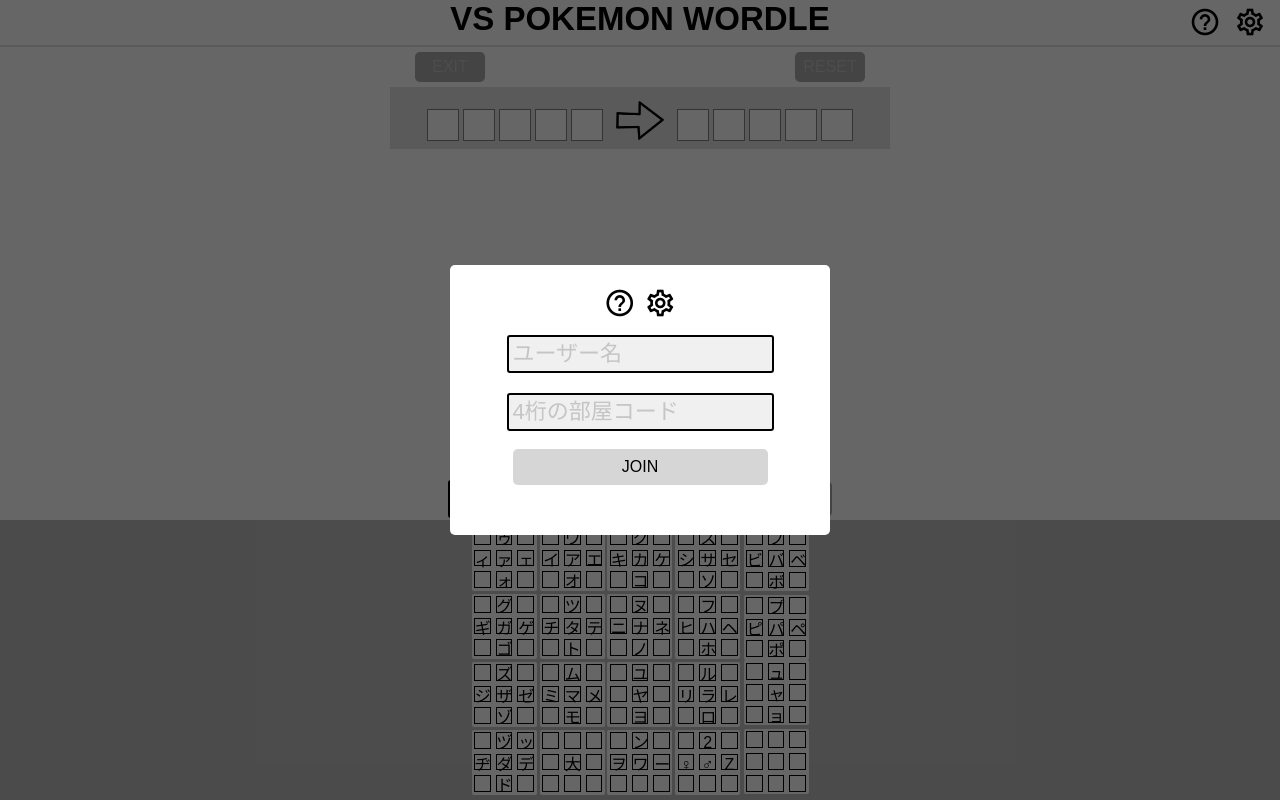
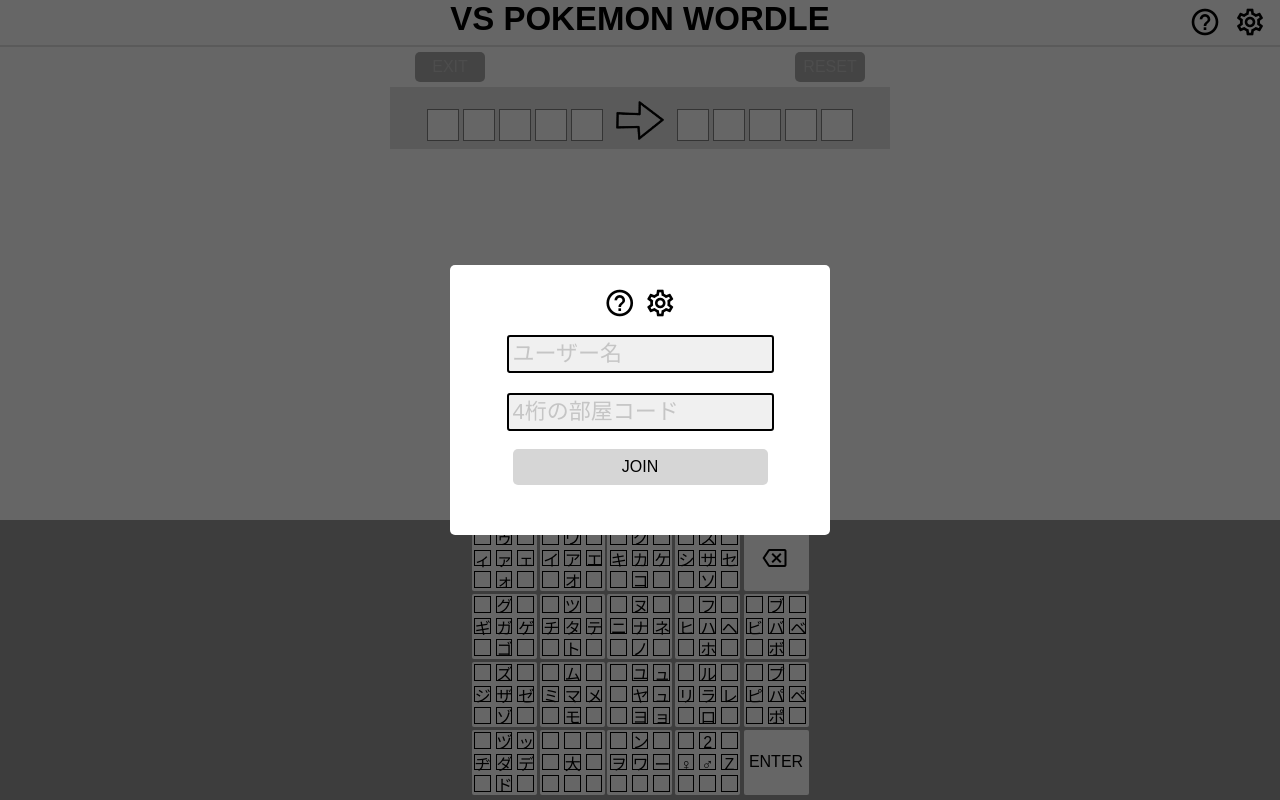
Before and after one commit to Yotty0404/VS_Pokemon_Wordle_Test, a Flask app: page / in a window 1280 px wide. Run offline with Flask 2, Linux system fonts and the light colour scheme; some libraries are stand-ins or nearby versions.

Commit message:
フリックの動き実装

```diff
--- a/static/css/style.css
+++ b/static/css/style.css
@@ -7,6 +7,7 @@ body {
     width: 100vw;
     min-height: 100vh;
     min-height: calc(var(--vh, 1vh) * 100);
+    overflow: hidden;
 }
 
 input, button, select, textarea {
@@ -72,7 +73,7 @@ input, button, select, textarea {
     width: 90vw;
     max-width: 500px;
     margin: 0 auto;
-    height: calc(var(--vh, 1vh) * 100 - 367px);
+    height: calc(var(--vh, 1vh) * 100 - 399px);
 }
 
 .board {
@@ -147,11 +148,35 @@ input, button, select, textarea {
     display: flex;
     flex-wrap: wrap;
     justify-content: space-around;
+    height: 32px;
+    width: 100%;
+}
+
+#input_container2 {
+    display: flex;
+    flex-wrap: wrap;
+    justify-content: space-between;
     align-items: center;
-    margin: 0 auto;
-    position: fixed;
-    bottom: 283px;
-    width: 100%;
+    width: 330px;
+}
+
+#btn_confirm {
+    height: 28px;
+    width: 40px;
+}
+
+
+#btn_enter {
+    height: 28px;
+    width: 55px;
+    font-size: 14px;
+}
+
+#txt_poke_name {
+    height: 18px;
+    width: 150px;
+    font-size: 19px;
+    margin-top: -5px;
 }
 
 .textbox {
@@ -247,6 +272,7 @@ input:focus::placeholder {
     top: 0;
     left: 0;
     z-index: 1000;
+    pointer-events: none;
 }
 
 #msg {
@@ -605,7 +631,7 @@ input[type="number"]::-webkit-inner-spin-button {
 
     #board_container {
         /*        height: calc(100% - 288px);*/
-        height: calc(var(--vh, 1vh) * 100 - 348px);
+        height: calc(var(--vh, 1vh) * 100 - 380px);
     }
 
     #kb_container1 {
@@ -629,7 +655,7 @@ input[type="number"]::-webkit-inner-spin-button {
         font-size: 24px !important;
     }
 
-    #btn {
+    #btn_enter {
         font-size: 14px;
         width: 55px;
     }
@@ -680,17 +706,9 @@ input[type="number"]::-webkit-inner-spin-button {
         line-height: 29px;
     }
 
-    #txt_poke_name {
-        width: 250px;
-    }
-
     #help_header_title {
         font-size: 19px;
         height: 26px;
-    }
-
-    .predict {
-        /*        height: calc(100vh - 280px);*/
     }
 }
 
@@ -704,7 +722,7 @@ input[type="number"]::-webkit-inner-spin-button {
     width: 100%;
     justify-content: center;
     align-items: center;
-    background-color: #BDBDBD;
+    background-color: #999999;
     user-select: none;
     -webkit-user-select: none;
     -ms-user-select: none;
@@ -827,8 +845,10 @@ input[type="number"]::-webkit-inner-spin-button {
     order: 3;
 }
 
-
+#kb_btn_bs {
+    margin-left: -3px;
+}
 
 .gray {
-    background-color: #BDBDBD;
+    background-color: #B6B6B6;
 }
--- a/static/js/script.js
+++ b/static/js/script.js
@@ -55,7 +55,7 @@ socket.on('update_info_join', function (data) {
 
     if (p1_id != '' && p2_id != '') {
         $('#txt_poke_name').prop('disabled', false);
-        $('#btn').prop('disabled', false);
+        $('#btn_enter,#kb_key_enter').prop('disabled', false);
         show_message('自分のポケモンを入力してください');
     }
 });
@@ -68,7 +68,7 @@ socket.on('opponent_exit', function (data) {
 //正解を更新
 socket.on('update_answer', function (data) {
     $('#txt_poke_name').prop('disabled', false);
-    $('#btn').prop('disabled', false);
+    $('#btn_enter,#kb_key_enter').prop('disabled', false);
 
     if (data.is_p1) {
         update_row('?????', $('#answer_l'));
@@ -87,11 +87,11 @@ socket.on('battle_start', async function () {
     //プレイヤー判断
     if (p1_id == socket.id) {
         $('#txt_poke_name').prop('disabled', false);
-        $('#btn').prop('disabled', false);
+        $('#btn_enter,#kb_key_enter').prop('disabled', false);
     }
     else if (p2_id == socket.id) {
         $('#txt_poke_name').prop('disabled', true);
-        $('#btn').prop('disabled', true);
+        $('#btn_enter,#kb_key_enter').prop('disabled', true);
     }
 
     $('#battle_start').text('BATTLE START');
@@ -117,7 +117,7 @@ socket.on('judge', function (data) {
         //プレイヤー判断
         if (p2_id == socket.id) {
             $('#txt_poke_name').prop('disabled', false);
-            $('#btn').prop('disabled', false);
+            $('#btn_enter,#kb_key_enter').prop('disabled', false);
         }
 
         $('#img_yajirushi').addClass('turn180');
@@ -135,7 +135,7 @@ socket.on('judge', function (data) {
         //プレイヤー判断
         if (p1_id == socket.id) {
             $('#txt_poke_name').prop('disabled', false);
-            $('#btn').prop('disabled', false);
+            $('#btn_enter,#kb_key_enter').prop('disabled', false);
         }
 
         $('#img_yajirushi').removeClass('turn180');
@@ -212,7 +212,7 @@ socket.on('end', async function (data) {
     }
 
     $('#txt_poke_name').prop('disabled', false);
-    $('#btn').prop('disabled', false);
+    $('#btn_enter,#kb_key_enter').prop('disabled', false);
 
     $('#battle_start').text(msg);
     $('#battle_start_container').removeClass('collapse');
@@ -323,7 +323,11 @@ $(document).on('click', '#btn_join', function () {
 });
 
 //ENTERボタンクリック
-$(document).on('click', '#btn', function () {
+$(document).on('click', '#btn_enter,#kb_key_enter', function () {
+    if ($('#btn_enter').is(':disabled')) {
+        return;
+    }
+
     var poke_name = $('#txt_poke_name').val();
 
     check_poke_name(poke_name).then(result => {
@@ -333,7 +337,7 @@ $(document).on('click', '#btn', function () {
 
         if (!is_end) {
             $('#txt_poke_name').prop('disabled', true);
-            $('#btn').prop('disabled', true);
+            $('#btn_enter,#kb_key_enter').prop('disabled', true);
         }
 
         $('#txt_poke_name').val('');
@@ -387,7 +391,7 @@ async function check_poke_name(poke_name) {
 //テキストボックスでEnterキー押下時、ボタンクリックを発火
 $(document).on('keydown', '#txt_poke_name', function (event) {
     if (event.key === 'Enter') {
-        $('#btn').click();
+        $('#btn_enter').click();
     }
 });
 
@@ -571,6 +575,11 @@ var direction = '';
 var position = '';
 
 function onTouchStart(event) {
+    if ($('#txt_poke_name').is(':disabled')) {
+        return;
+    }
+    $(event.currentTarget).addClass('gray');
+
     position = getPosition(event);
     direction = 'c';
 
@@ -594,12 +603,17 @@ function onTouchStart(event) {
 }
 
 function onTouchMove(event) {
+    if ($('#txt_poke_name').is(':disabled')) {
+        return;
+    }
+
     direction = '';
     $('.kb_key_u').addClass('transparent');
     $('.kb_key_d').addClass('transparent');
     $('.kb_key_l').addClass('transparent');
     $('.kb_key_r').addClass('transparent');
-    $('.kb_key').removeClass('gray');
+    $(event.currentTarget).removeClass('gray');
+    $(event.currentTarget).removeClass('transparent');
 
     var new_position = getPosition(event);
     var u = position.screenY - new_position.screenY;
@@ -612,7 +626,7 @@ function onTouchMove(event) {
         return;
     }
 
-    $('.kb_key').addClass('gray');
+    $(event.currentTarget).addClass('transparent');
 
     if (max == u) {
         direction = 'u';
@@ -633,11 +647,16 @@ function onTouchMove(event) {
 }
 
 function onTouchEnd(event) {
+    if ($('#txt_poke_name').is(':disabled')) {
+        return;
+    }
+
     $('.kb_key_u').addClass('transparent');
     $('.kb_key_d').addClass('transparent');
     $('.kb_key_l').addClass('transparent');
     $('.kb_key_r').addClass('transparent');
-    $('.kb_key').removeClass('gray');
+    $(event.currentTarget).removeClass('gray');
+    $(event.currentTarget).removeClass('transparent');
 
     var input_key = '';
     var key = $(event.currentTarget).find('.kb_key_item');
@@ -659,6 +678,9 @@ function onTouchEnd(event) {
     }
 
     temp_poke_name = $('#txt_poke_name').val();
+    if (temp_poke_name.length >= 5) {
+        return;
+    }
     $('#txt_poke_name').val(temp_poke_name + input_key);
 }
 
@@ -670,3 +692,9 @@ function getPosition(event) {
 $(document).on('touchstart', '.kb_input .kb_key', onTouchStart);
 $(document).on('touchmove', '.kb_input .kb_key', onTouchMove);
 $(document).on('touchend', '.kb_input .kb_key', onTouchEnd);
+
+
+$(document).on('click', '#kb_key_bs', function () {
+    temp_poke_name = $('#txt_poke_name').val();
+    $('#txt_poke_name').val(temp_poke_name.slice(0, -1));
+});
--- a/templates/home.html
+++ b/templates/home.html
@@ -114,9 +114,10 @@
     </div>
 
     <div id="input_container">
-        <div>
+        <div id="input_container2">
+            <input id="btn_confirm" type="button" value="→" class="btn" disabled>
             <input id="txt_poke_name" class="textbox" type="text" placeholder="ポケモンの名前" maxlength="5" disabled />
-            <input id="btn" type="button" value="ENTER" class="btn" disabled>
+            <input id="btn_enter" type="button" value="ENTER" class="btn" disabled>
         </div>
     </div>
 
@@ -240,13 +241,13 @@
                         <div class="kb_key">
                             <div class="kb_key_item"></div>
                             <div class="kb_key_item">ユ</div>
-                            <div class="kb_key_item"></div>
+                            <div class="kb_key_item">ュ</div>
                             <div class="kb_key_item"></div>
                             <div class="kb_key_item">ヤ</div>
-                            <div class="kb_key_item"></div>
+                            <div class="kb_key_item">ュ</div>
                             <div class="kb_key_item"></div>
                             <div class="kb_key_item">ヨ</div>
-                            <div class="kb_key_item"></div>
+                            <div class="kb_key_item">ョ</div>
                         </div>
                     </div>
                     <div id="kb_key_container">
@@ -373,6 +374,13 @@
             <div class="kb_sub kb_sub2">
                 <div class="kb_row">
                     <div id="kb_key_container">
+                        <div id="kb_key_bs" class="kb_key">
+                            <div id="kb_btn_bs" class="material-icons-outlined kb_btn">backspace</div>
+                        </div>
+                    </div>
+                </div>
+                <div class="kb_row">
+                    <div id="kb_key_container">
                         <div class="kb_key">
                             <div class="kb_key_item"></div>
                             <div class="kb_key_item">ブ</div>
@@ -401,31 +409,10 @@
                         </div>
                     </div>
                 </div>
-                <div id="kb_key_container">
-                    <div class="kb_key">
-                        <div class="kb_key_item"></div>
-                        <div class="kb_key_item">ュ</div>
-                        <div class="kb_key_item"></div>
-                        <div class="kb_key_item"></div>
-                        <div class="kb_key_item">ャ</div>
-                        <div class="kb_key_item"></div>
-                        <div class="kb_key_item"></div>
-                        <div class="kb_key_item">ョ</div>
-                        <div class="kb_key_item"></div>
-                    </div>
-                </div>
                 <div class="kb_row">
                     <div id="kb_key_container">
-                        <div class="kb_key">
-                            <div class="kb_key_item"></div>
-                            <div class="kb_key_item"></div>
-                            <div class="kb_key_item"></div>
-                            <div class="kb_key_item"></div>
-                            <div class="kb_key_item"></div>
-                            <div class="kb_key_item"></div>
-                            <div class="kb_key_item"></div>
-                            <div class="kb_key_item"></div>
-                            <div class="kb_key_item"></div>
+                        <div id="kb_key_enter" class="kb_key">
+                            <div id="kb_btn_enter" class="kb_btn">ENTER</div>
                         </div>
                     </div>
                 </div>
```
